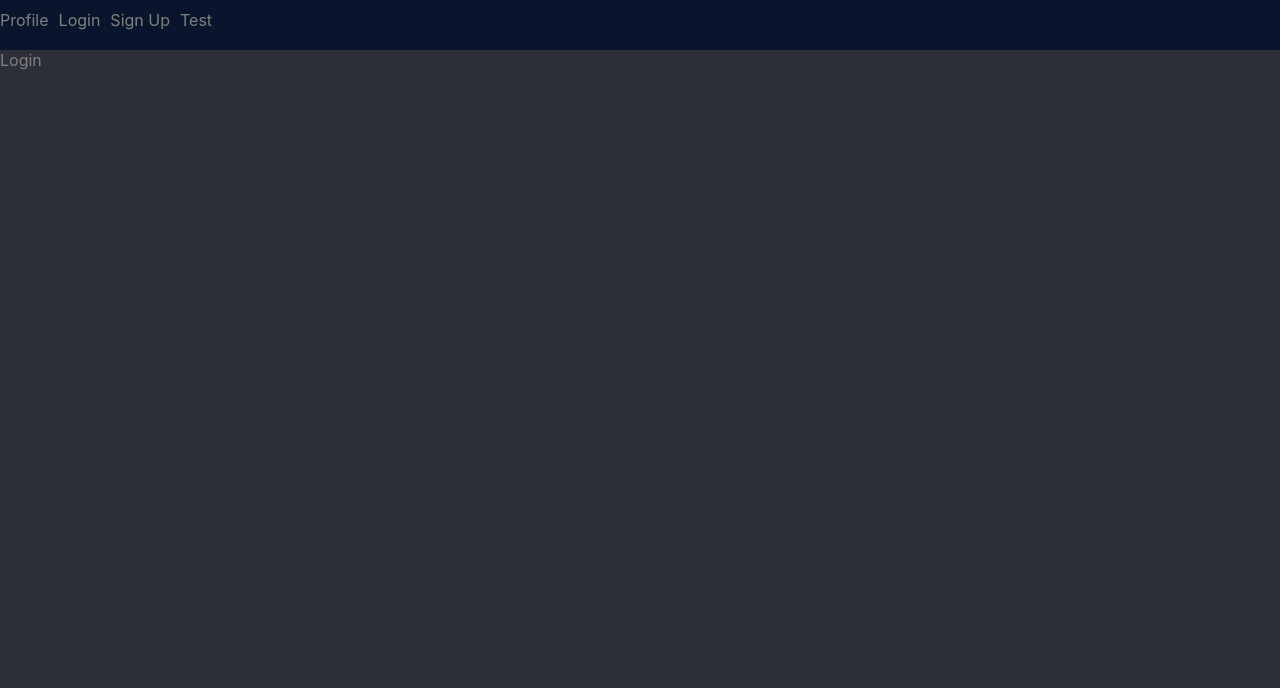
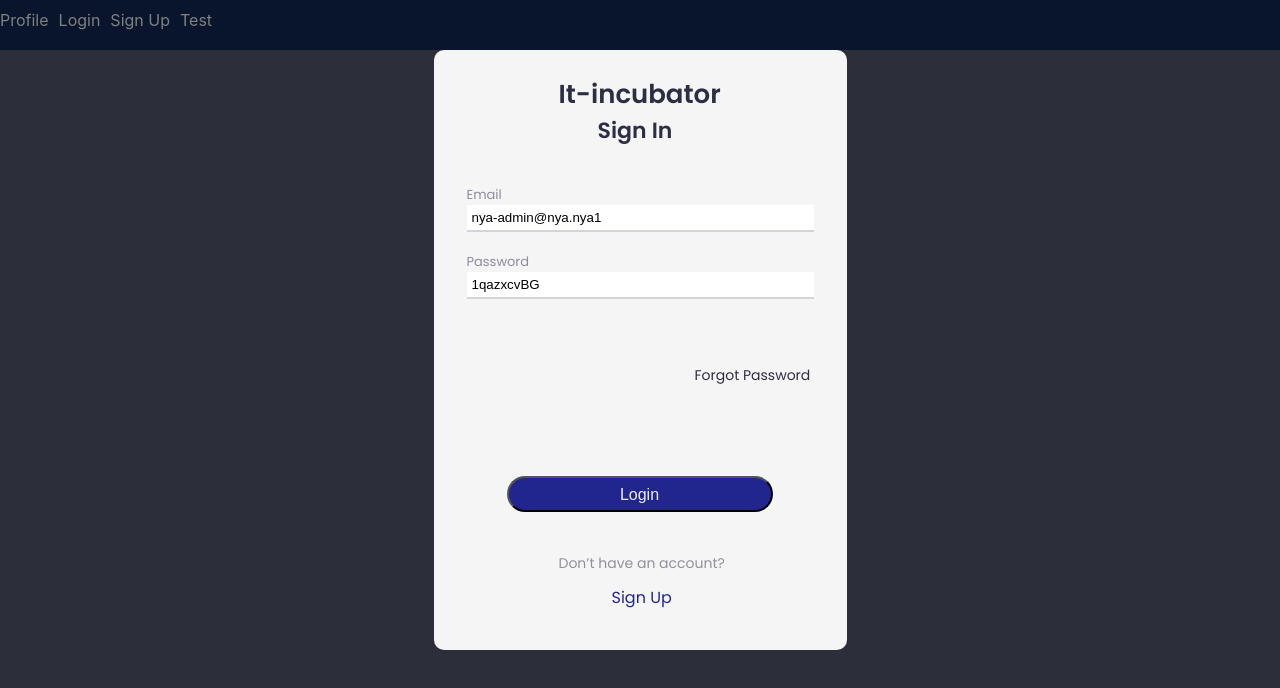
Before and after one commit to PsyHow/FridayProject, a React (Create React App) app: page /#/ in a window 1280 px wide. Shown: the top 688 px of the page. Built offline with nearby package versions, Linux system fonts and the light colour scheme.

Commit message:
login form profile reducer a bit

```diff
--- a/package.json
+++ b/package.json
@@ -11,6 +11,7 @@
     "@types/node": "^12.0.0",
     "@types/react": "^17.0.0",
     "@types/react-dom": "^17.0.0",
+    "axios": "^0.24.0",
     "gh-pages": "^3.2.3",
     "react": "^17.0.2",
     "react-dom": "^17.0.2",
--- a/src/bll/Store.ts
+++ b/src/bll/Store.ts
@@ -1,9 +1,13 @@
 import { applyMiddleware, combineReducers, createStore } from "redux";
 import { firstReducer } from "./FirstReducer";
 import thunk from "redux-thunk";
+import {loginReducer} from "./loginReducer";
+import {profileReducer} from "./profileReducer";
 
 const reducers = combineReducers({
     firstReducer,
+    loginReducer,
+    profileReducer
 })
 
 export const store = createStore(reducers, applyMiddleware(thunk))
--- /dev/null
+++ b/src/bll/loginReducer.ts
@@ -0,0 +1,59 @@
+import {Dispatch} from "redux";
+import {authAPI} from "../components/Login/Login";
+import {setUser} from "./profileReducer";
+
+let initialState: authReducerStateType = {
+    isLogged: false,
+    error: "",
+}
+
+export const loginReducer = (state = initialState, action: UnionActionType_LOGIN_REDUCER): authReducerStateType => {
+    switch (action.type) {
+        case "LOGGING_IN":{
+            return {...state,isLogged : action.isLogged}
+        }
+        case "LOGIN_FAILED":{
+            return {...state,error : action.error}
+        }
+    }
+    return state
+}
+
+//THUNKS
+export const loginTC = (email: string, password: string, rememberMe: boolean) => {
+    return (dispatch: Dispatch) => {
+        authAPI.login(email, password, rememberMe)
+            .then((response) => {
+                if(response.data._id){
+                    dispatch(loggingInAC(true))
+                    dispatch(setUser(response.data))
+                }
+            })
+            .catch((error) => {
+                dispatch(loginFailAC(error.response.data.error))
+            })
+    }
+}
+
+// ACTION CREATORS
+const loginFailAC = (error: string) => ({
+    type: "LOGIN_FAILED",
+    error
+}as const)
+
+const loggingInAC = (isLogged: boolean) => ({
+    type: "LOGGING_IN",
+    isLogged
+}as const)
+
+//TYPES
+
+type authReducerStateType = {
+    isLogged: boolean
+    error: string
+}
+
+type UnionActionType_LOGIN_REDUCER = LoginFailActionType | LoggingInActionType
+
+type LoginFailActionType = ReturnType<typeof loginFailAC>
+type LoggingInActionType = ReturnType<typeof loggingInAC>
--- /dev/null
+++ b/src/bll/profileReducer.ts
@@ -0,0 +1,57 @@
+let initialState : InitialStateType = {
+    user: {
+        _id: "This is my id",
+        email: "here is my email",
+        name: "What for do i need a name , i have id",
+        publicCardPacksCount: 0,
+        created: null,
+
+        updated: null,
+        isAdmin: false,
+        verified: false,
+        rememberMe: false,
+        error: "no errors",
+
+        avatar: "some link will be here"
+    },
+
+}
+
+export const profileReducer = (state = initialState, action: ActionType): InitialStateType => {
+    switch (action.type) {
+        case "SET_USER": {
+            return {...state, user : {...action.userData}}
+        }
+        default: {
+            return state
+        }
+    }
+}
+
+export const setUser = (userData: UserType) => ({
+    type: "SET_USER",
+    userData
+} as const)
+
+//TYPES
+
+export type UserType = {
+    _id: string;
+    email: string;
+    name: string;
+    avatar?: string;
+    publicCardPacksCount: number; // количество колод
+
+    created: Date | null;
+    updated: Date | null;
+    isAdmin: boolean;
+    verified: boolean; // подтвердил ли почту
+    rememberMe: boolean;
+
+    error?: string;
+}
+type InitialStateType = {
+    user : UserType
+}
+type randomProfileActionsActionType = ReturnType<typeof setUser>
+type ActionType = randomProfileActionsActionType
--- a/src/components/Login.tsx
+++ /dev/null
@@ -1,5 +0,0 @@
-import React from "react";
-
-export const Login = () => {
-    return <div>Login</div>
-}
--- /dev/null
+++ b/src/components/Login/Login.module.css
@@ -0,0 +1,104 @@
+@import url("https://fonts.googleapis.com/css2?family=Poppins:wght@400;600&family=Roboto:wght@400;500;700&display=swap");
+
+* {
+    box-sizing: border-box;
+    margin: 0;
+    padding: 0;
+}
+
+.loginPage {
+    display: flex;
+    justify-content: center;
+    font-family: Poppins;
+}
+
+.formWrapper {
+    background-color: whitesmoke;
+    border-radius: 10px;
+    height: 600px;
+    width: 413px;
+    display: flex;
+    flex-direction: column;
+}
+
+.pageTitle {
+    color: #2D2E46;
+    font-size: 26px;
+    line-height: 39px;
+    margin-top: 25px;
+    margin-left: 125px;
+    margin-right: 125px;
+}
+
+.signIn {
+    color: #2D2E46;
+    font-size: 22px;
+    line-height: 33px;
+    margin-left: 164px;
+    margin-right: 174px;
+    margin-bottom: 38px;
+}
+
+.label {
+    margin-left: 33px;
+    font-size: 13px;
+    line-height: 20px;
+    color: #24254A;
+    opacity: 50%;
+}
+
+.button {
+    width: 266px;
+    height: 36px;
+    border-radius: 18px;
+    background-color: #21268F;
+
+    font-size: 16px;
+    line-height: 19px;
+    color: #ECECF9;
+    margin: 92px 73px 39px;
+}
+
+.error {
+    color: red;
+    height: 36px;
+    margin: 92px 73px 39px;
+}
+
+.input {
+    border-top: none;
+    border-right: none;
+    border-left: none;
+    border-bottom: 2px solid rgba(36, 37, 74, 0.2);
+    padding: 5px;
+    margin-bottom: 20px;
+    margin-right: 33px;
+    margin-left: 33px;
+}
+
+
+.forgot {
+    text-decoration: none;
+    font-size: 14px;
+    line-height: 17px;
+    color: #2D2E46;
+    margin-top: 48px;
+    margin-left: 261px;
+}
+
+.dontHaveAcc {
+    color: #2D2E46;
+    font-size: 14px;
+    line-height: 24px;
+    opacity: 50%;
+    margin-left: 125px;
+    margin-bottom: 11px;
+}
+
+.signUp{
+    text-decoration: none;
+    color: #21268F;
+    font-size: 16px;
+    line-height: 24px;
+    margin-left: 178px;
+}
--- /dev/null
+++ b/src/components/Login/Login.tsx
@@ -0,0 +1,86 @@
+import React, {ChangeEvent, useEffect, useState} from "react";
+import axios from "axios";
+import {useDispatch, useSelector} from "react-redux";
+import {loginTC} from "../../bll/loginReducer";
+import {AppRootStoreType} from "../../bll/Store";
+import {Navigate, NavLink} from "react-router-dom";
+import styles from "./Login.module.css"
+
+const instance = axios.create({
+    baseURL: "https://neko-back.herokuapp.com/2.0"// "http://localhost:7542/2.0/"
+})
+
+export const authAPI = {
+    login(email: string, password: string, rememberMe: boolean) {
+        return instance.post(`auth/login`, {email, password, rememberMe})
+    }
+}
+
+export const Login = () => {
+    const dispatch = useDispatch()
+
+    let [email, setEmail] = useState("nya-admin@nya.nya1") //nya-admin@nya.nya
+    let [password, setPassword] = useState("1qazxcvBG") // 1qazxcvBG
+    let [rememberMe, setRememberMe] = useState(true)
+    let [errorShow, setErrorShow] = useState(false)
+
+    const isLogged = useSelector<AppRootStoreType, boolean>(state => state.loginReducer.isLogged)
+    const error = useSelector<AppRootStoreType, string>(state => state.loginReducer.error)
+
+    if (isLogged) {
+        return <Navigate to="/profile"/>;
+    }
+
+    const onEmailChangeHandler = (e: ChangeEvent<HTMLInputElement>) => {
+        setErrorShow(false)
+        let text = e.currentTarget.value
+        setEmail(text)
+    }
+    const onPasswordChangeHandler = (e: ChangeEvent<HTMLInputElement>) => {
+        setErrorShow(false)
+        setPassword(e.currentTarget.value)
+    }
+    const onLoginButtonClick = async () => {
+        dispatch(loginTC(email, password, rememberMe))
+        setErrorShow(true)
+    }
+
+
+    return (
+        <div className={styles.loginPage}>
+            <form className={styles.formWrapper}>
+                <h1 className={styles.pageTitle}>It-incubator</h1>
+                <h2 className={styles.signIn}>Sign In</h2>
+                <span className={styles.label}>Email</span>
+                <input value={email}
+                       onChange={onEmailChangeHandler}
+                       className={styles.input}
+                />
+                {/*email*/}
+
+                <span className={styles.label}>Password</span>
+                <input value={password}
+                       onChange={onPasswordChangeHandler}
+                       className={styles.input}
+                />
+                {/*password*/}
+
+
+                <NavLink to={"#"} className={styles.forgot}>Forgot Password</NavLink>
+
+                {errorShow ? <>
+                        {error && <span className={styles.error}>{error}</span>}
+                    </> :
+                    <button onClick={onLoginButtonClick}
+                            className={styles.button}>Login
+                    </button>}
+
+                {/*Button Loggin or show error */}
+
+
+                <span className={styles.dontHaveAcc}>Don’t have an account?</span>
+                <NavLink to={"/signup"} className={styles.signUp}>Sign Up</NavLink>
+            </form>
+        </div>
+    )
+}
--- a/src/components/Profile/Profile.tsx
+++ b/src/components/Profile/Profile.tsx
@@ -1,7 +1,20 @@
 import React from "react";
+import {useSelector} from "react-redux";
+import {AppRootStoreType} from "../../bll/Store";
+import {UserType} from "../../bll/profileReducer";
 
 export const Profile = () => {
+    let user = useSelector<AppRootStoreType,UserType>( state => state.profileReducer.user)
+
+
+    const style = {
+        width : "200px",
+        height : "200px"
+    }
     return (
-        <div>Profile</div>
+        <div>
+            <span>{user.name}</span>
+            <img style={style} src={user.avatar} alt="user avatar"/>
+        </div>
     )
 }
--- a/src/components/Routes.tsx
+++ b/src/components/Routes.tsx
@@ -1,5 +1,5 @@
 import { Route, Routes } from "react-router-dom";
-import { Login } from "./Login";
+import { Login } from "./Login/Login";
 import { Profile } from "./Profile/Profile";
 import { SignUp } from "./SIgnUp/SingUp";
 import { Restore } from "./PasswordRestore/Restore";
--- a/src/index.tsx
+++ b/src/index.tsx
@@ -6,6 +6,8 @@ import reportWebVitals from './reportWebVitals';
 import { HashRouter } from "react-router-dom";
 import { Provider } from "react-redux";
 import { store } from "./bll/Store";
+
+
 //comment
 ReactDOM.render(
     <Provider store={ store }>
```
Also changed, not shown: 1 other file (tests, documents, lock files or other folders).
